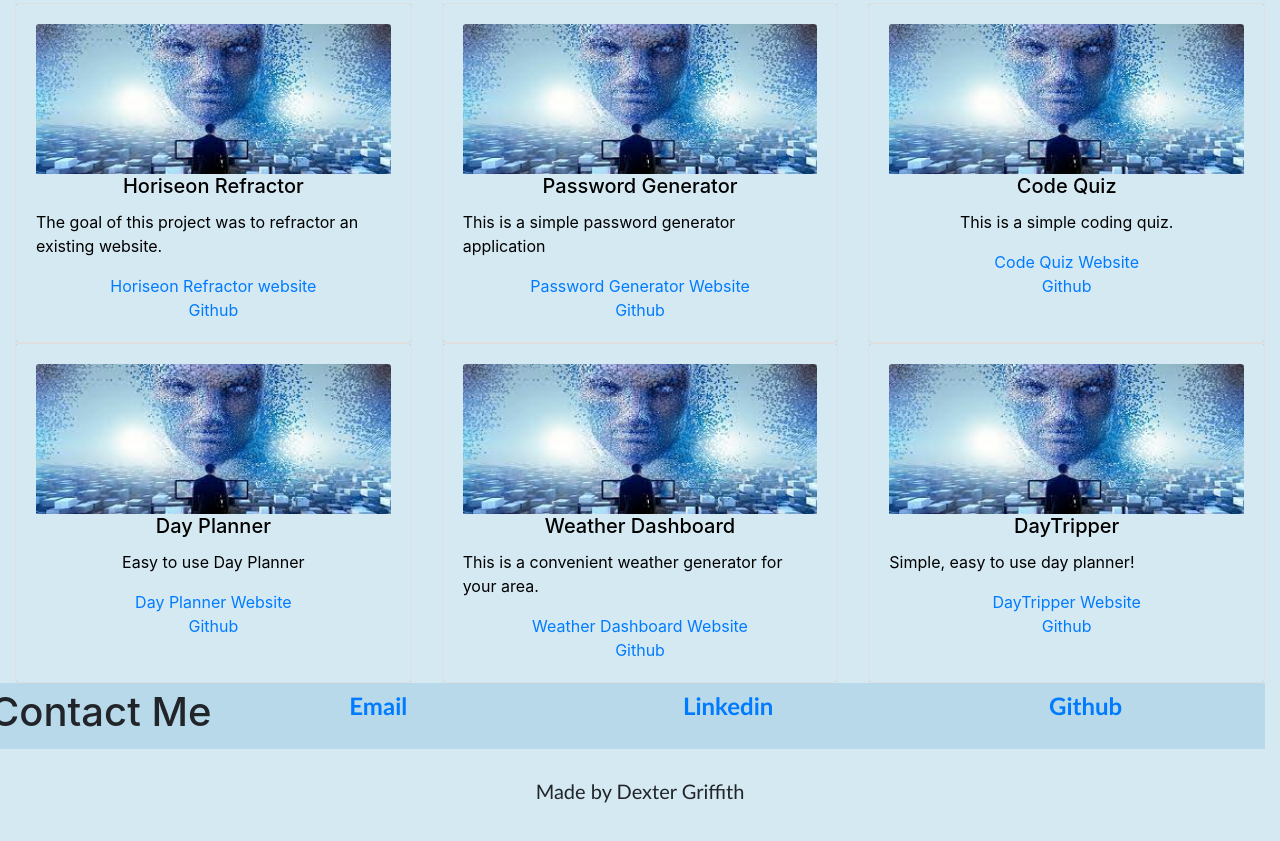
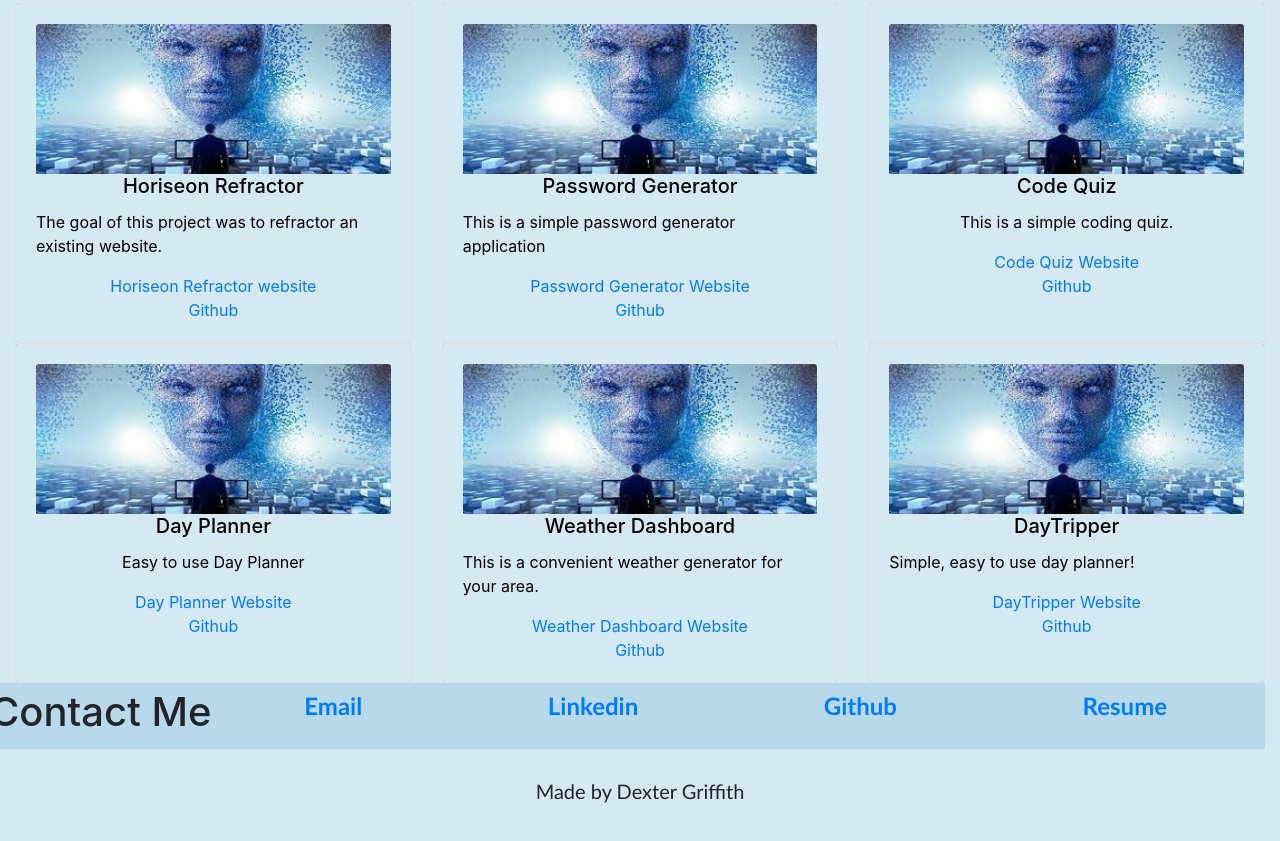
Before and after one commit to DexterLGriffith/Portfolio-2, a plain HTML site: page index.html in a window 1280 px wide. Shown: the part 516-1357 px from the top of the page. Drawn offline with nearby package versions, Linux system fonts and the light colour scheme.

Commit message:
added resume link

```diff
--- a/index.html
+++ b/index.html
@@ -127,6 +127,11 @@
         </div>
       </figure>
           <!-- end column 3 -->
+      <figure class="contacts">
+        <div class="contact-body">
+          <a link href="https://zety.com/profile/dexter-griffith">Resume</a>
+        </div>
+      </figure>
     </article>
 
 
```
